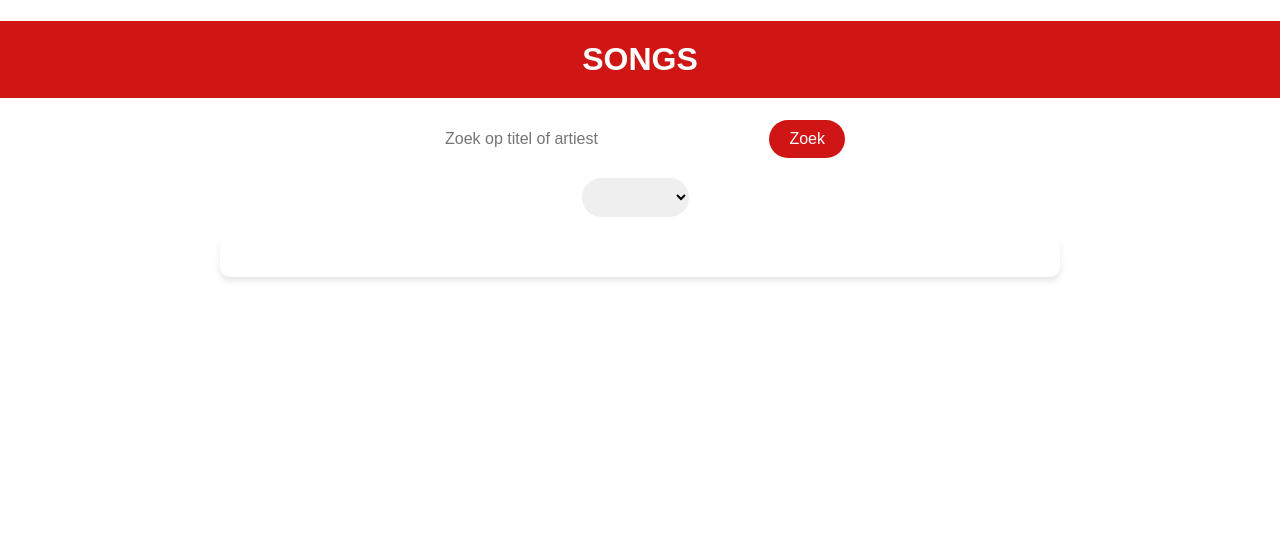
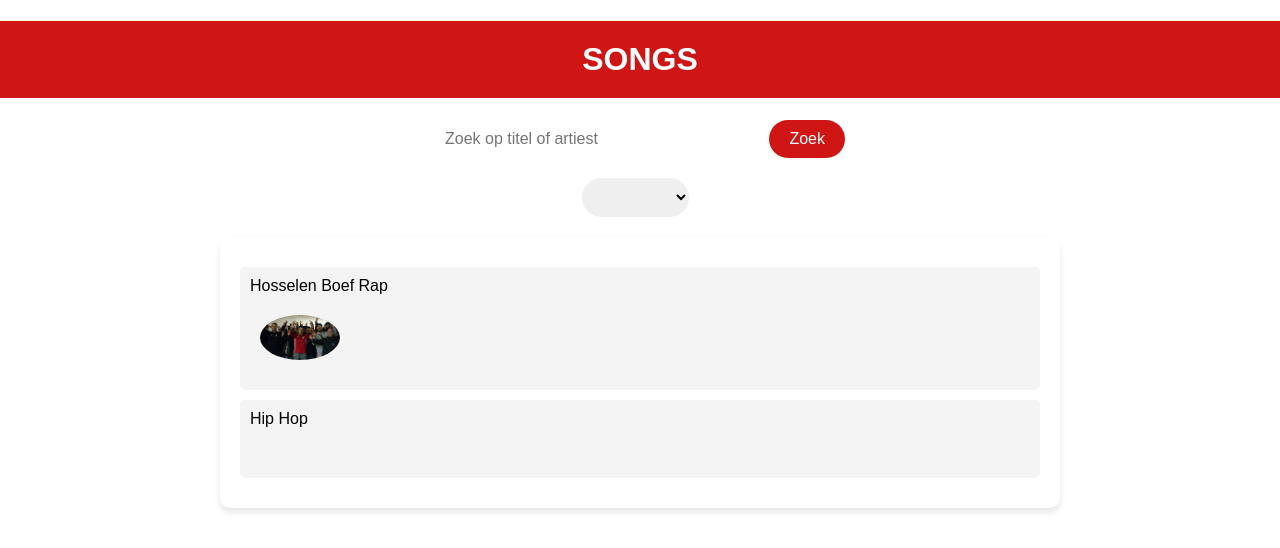
Before and after one commit to SomeRandomNeko1/Music-Library-website, a PHP site: page /index.php in a window 1280 px wide. Shown: the top 548 px of the page. Run offline with PHP 8.4, Linux system fonts and the light colour scheme; data that the repository does not hold is empty.

Commit message:
fix-file

```diff
--- a/public/card.php
+++ b/public/card.php
@@ -1,20 +1,21 @@
 <?php
-$titles = [];
-$artists = [];
+$titles = ["Hosselen",""];
+$artists = ["Boef",""];
 $genres = ["Rap", "Hip Hop", ];
 
 $imageURLs = [
-    "img/proud.jpg",
+    "img/Boef-HOSSELEN.webp"
+
 
 ];
 
 $durations = [
-    "1:50",
+    "3:34",
 
 ];
 
 $releaseYears = [
-    "2022",
+    "2016",
 
 ];
 
--- a/public/logout.php
+++ b/public/logout.php
@@ -1,6 +1,6 @@
 <?php
 session_start();
-session_destroy(); // Hapus semua sesi
+session_destroy();
 
 header("location: login.php");
 ?>
```
Also changed, not shown: public/img/Boef-HOSSELEN.webp (added), public/img/agora.png (deleted), public/img/dan.jpg (deleted), public/img/finger.jpg (deleted), public/img/jogja.jpg (deleted), public/img/kangen.jpg (deleted), public/img/kosong.jpg (deleted), public/img/proud.jpg (deleted), public/img/rapp.png (deleted), public/img/slime.jpg (deleted), public/img/wire.png (deleted).
